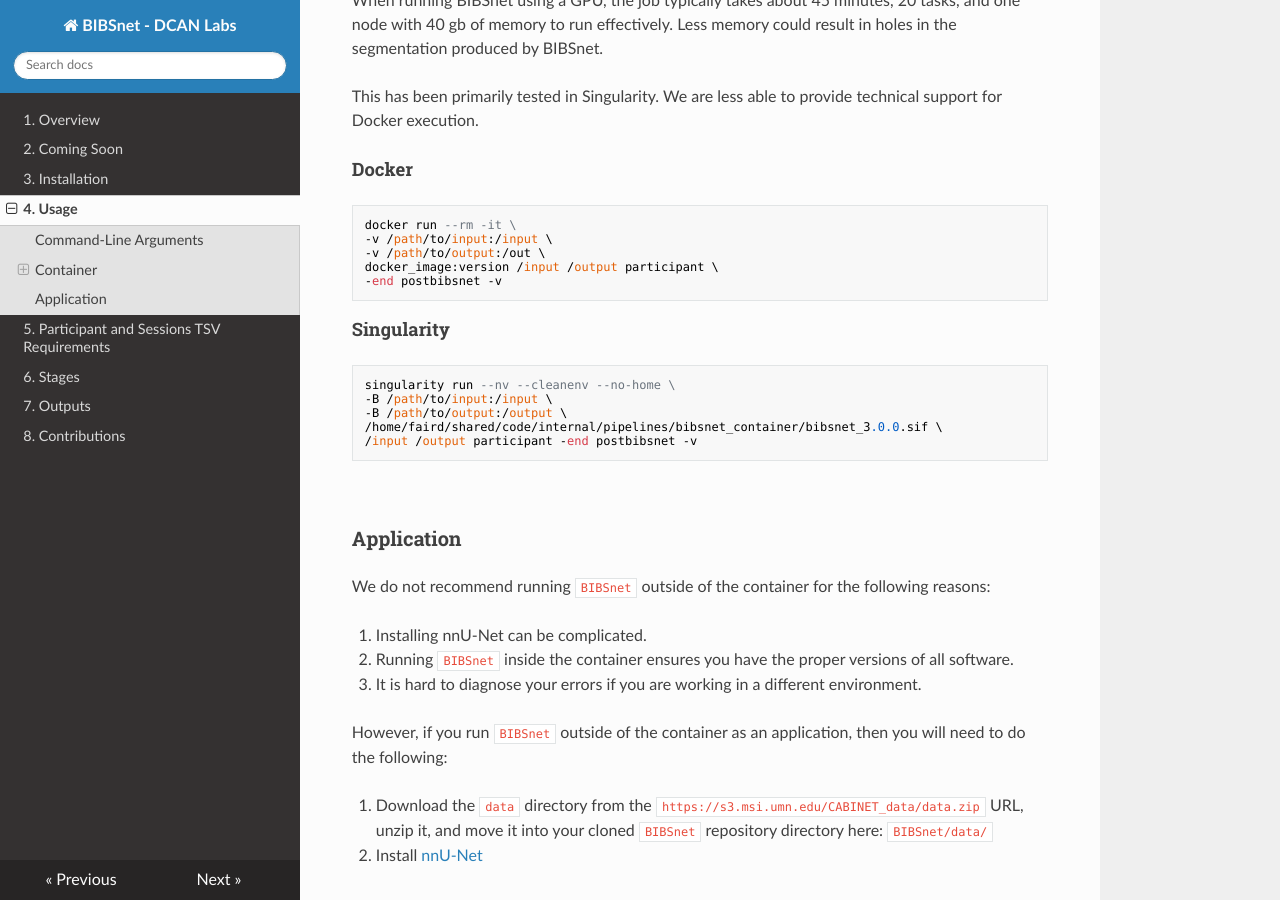
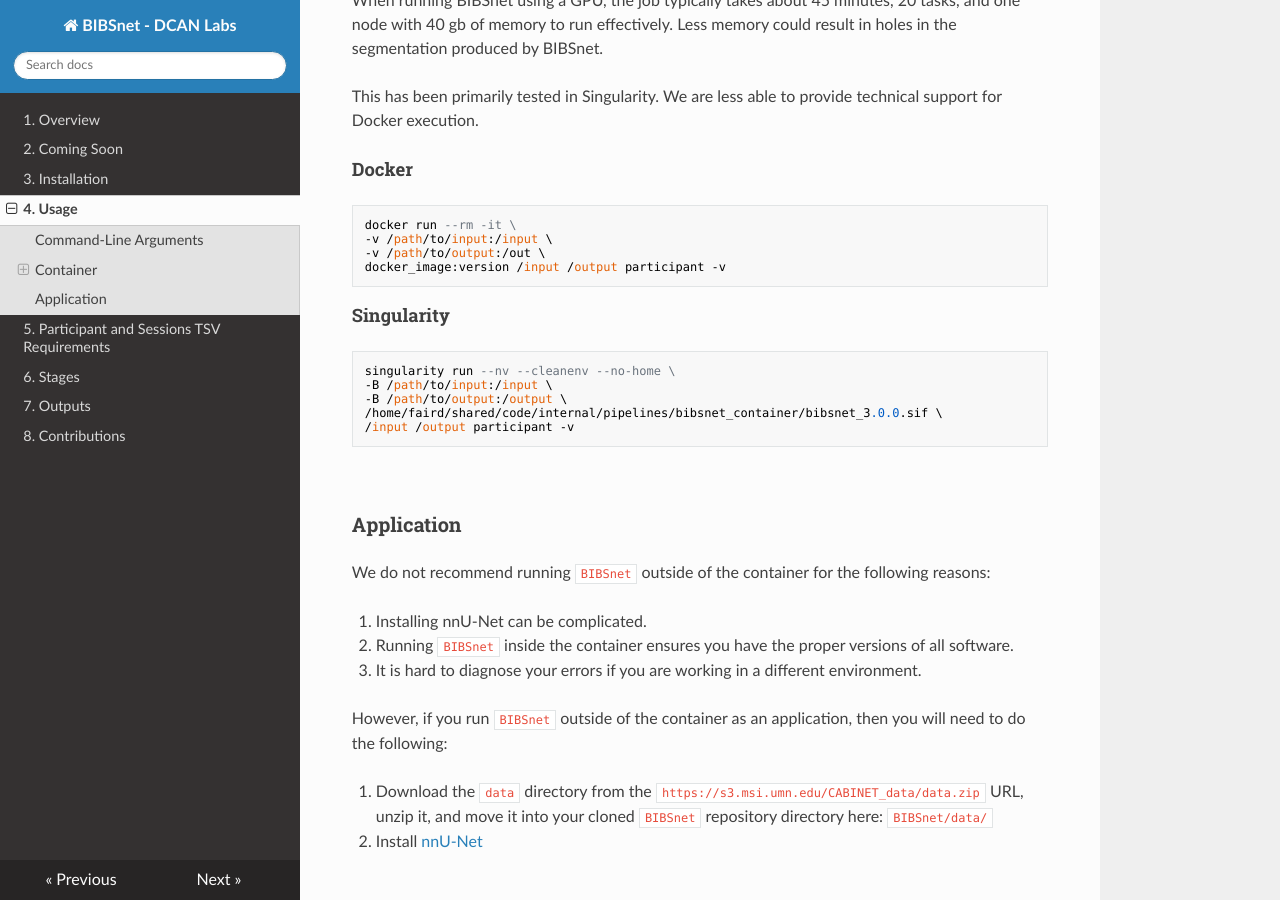
Before and after one commit to DCAN-Labs/BIBSnet, an MkDocs documentation site: the page built from docs/usage.md, in a window 1280 px wide and 900 px high, scrolled down 1716 px. Built offline with MkDocs 1.6.1, drawn with Linux system fonts in a browser that asks for light colours; nearby versions of some CDN libraries.

Commit message:
removed optional flag that was set to default

```diff
--- a/docs/usage.md
+++ b/docs/usage.md
@@ -112,8 +112,7 @@
     docker run --rm -it \
     -v /path/to/input:/input \
     -v /path/to/output:/out \
-    docker_image:version /input /output participant \
-    -end postbibsnet -v
+    docker_image:version /input /output participant -v
 
 #### Singularity
 
@@ -121,7 +120,7 @@
     -B /path/to/input:/input \
     -B /path/to/output:/output \
     /home/faird/shared/code/internal/pipelines/bibsnet_container/bibsnet_3.0.0.sif \
-    /input /output participant -end postbibsnet -v
+    /input /output participant -v
 
 <br />
 
```
